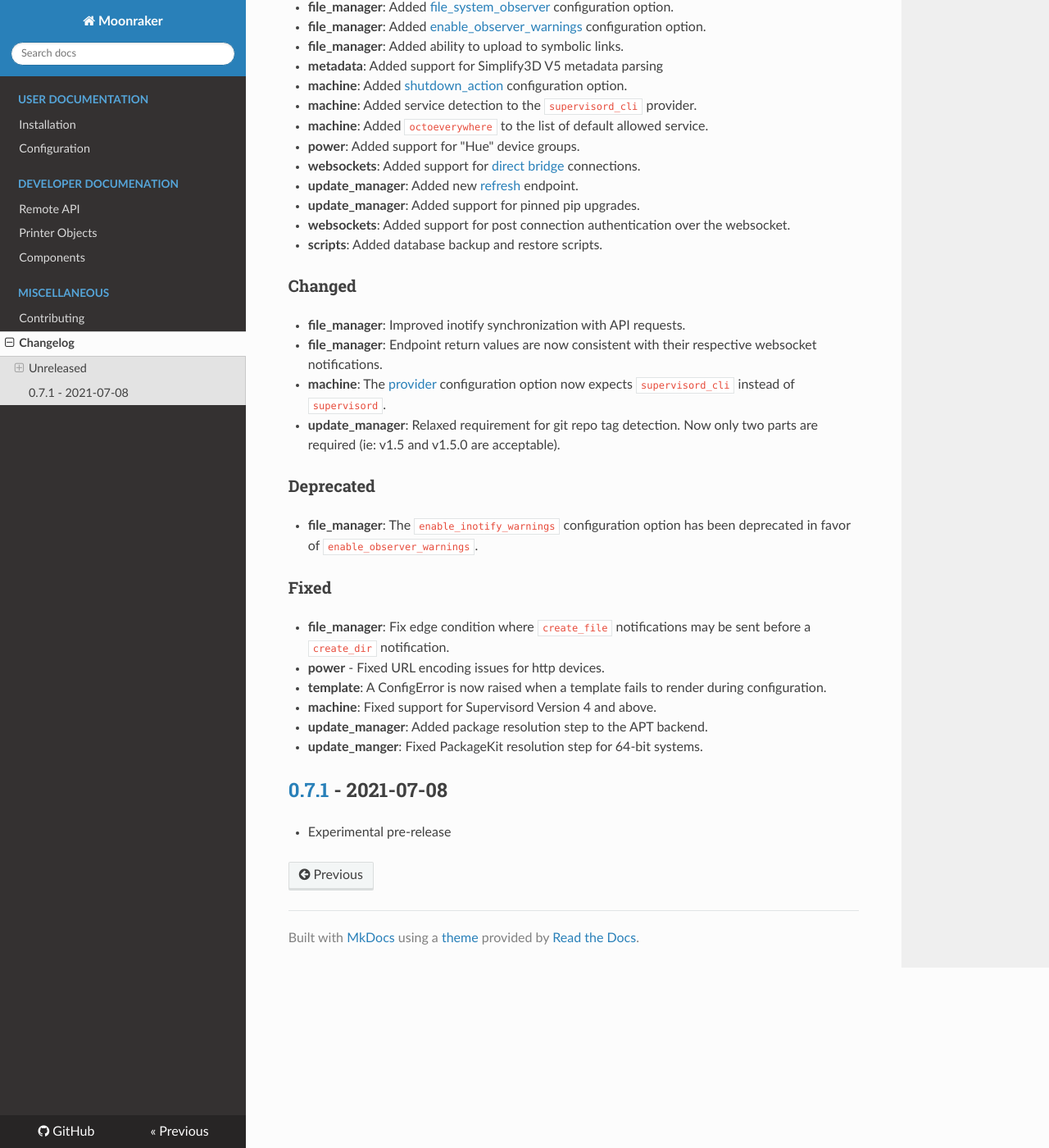
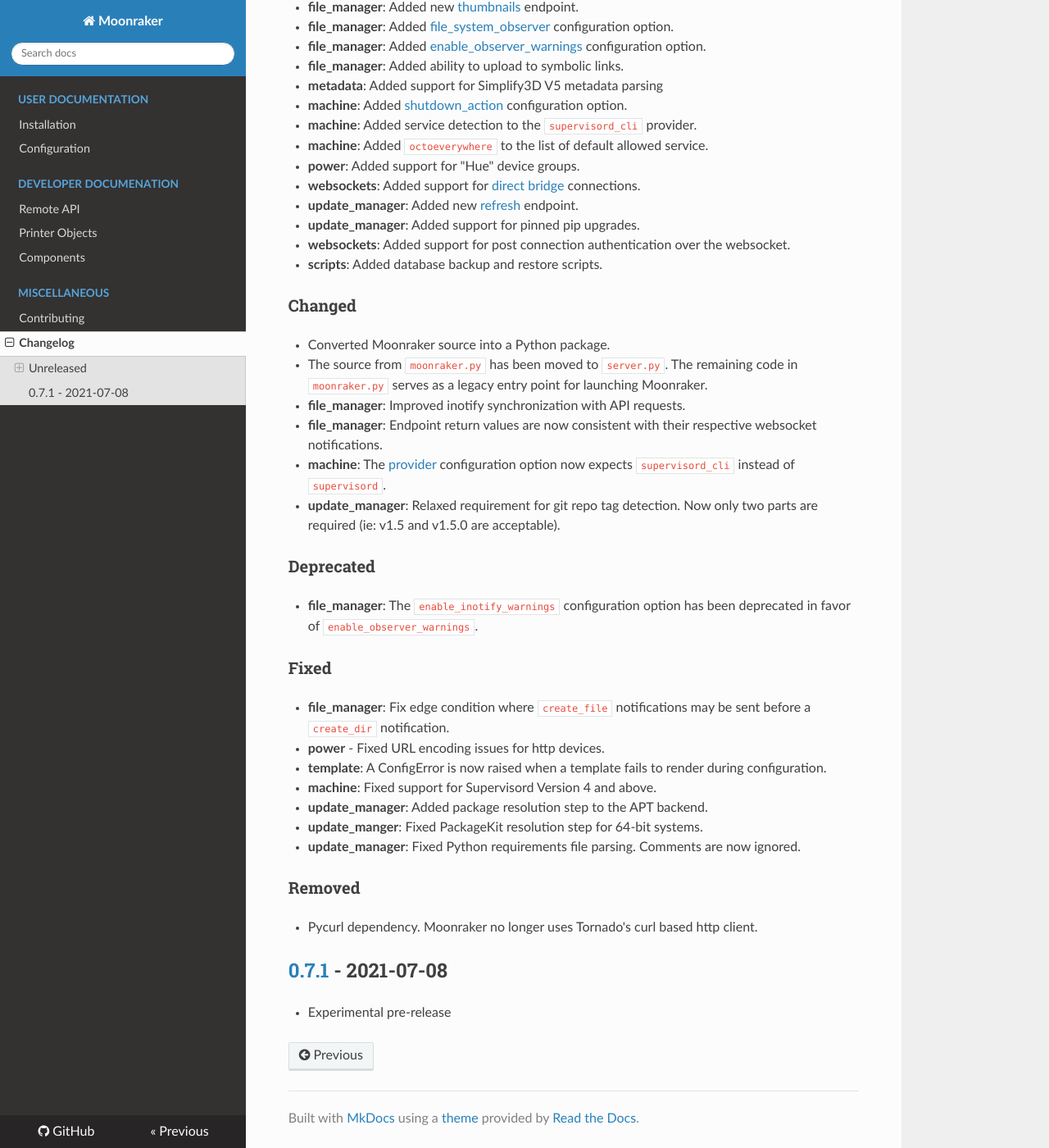
Before and after one commit to Marirossibn/moonraker, an MkDocs documentation site: the page built from docs/changelog.md, in a window 1280 px wide and 1400 px high, scrolled down 581 px. Shown: the whole window at 82% size. Built offline with MkDocs 1.6.1, drawn with Linux system fonts in a browser that asks for light colours; nearby versions of some CDN libraries; some of the changed text lies outside the part shown.

Commit message:
docs: update changelog
Signed-off-by:  Eric Callahan <arksine.code@gmail.com>

```diff
--- a/docs/changelog.md
+++ b/docs/changelog.md
@@ -11,6 +11,7 @@
 ### Added
 
 - Added this changelog!
+- Added pyproject.toml with support for builds through [pdm](https://pdm.fming.dev/latest/).
 - **sensor**: New component for generic sensor configuration.
     - [Configuration Docs](configuration.md#sensor)
     - [API Docs](web_api.md#sensor-apis)
@@ -37,6 +38,9 @@
 
 ### Changed
 
+- Converted Moonraker source into a Python package.
+- The source from `moonraker.py` has been moved to `server.py`.  The remaining code in
+  `moonraker.py` serves as a legacy entry point for launching Moonraker.
 - **file_manager**: Improved inotify synchronization with API requests.
 - **file_manager**: Endpoint return values are now consistent with their
   respective websocket notifications.
@@ -60,6 +64,11 @@
 - **machine**: Fixed support for Supervisord Version 4 and above.
 - **update_manager**: Added package resolution step to the APT backend.
 - **update_manger**: Fixed PackageKit resolution step for 64-bit systems.
+- **update_manager**: Fixed Python requirements file parsing.  Comments are now ignored.
+
+### Removed
+
+- Pycurl dependency.  Moonraker no longer uses Tornado's curl based http client.
 
 ## [0.7.1] - 2021-07-08
 
```
